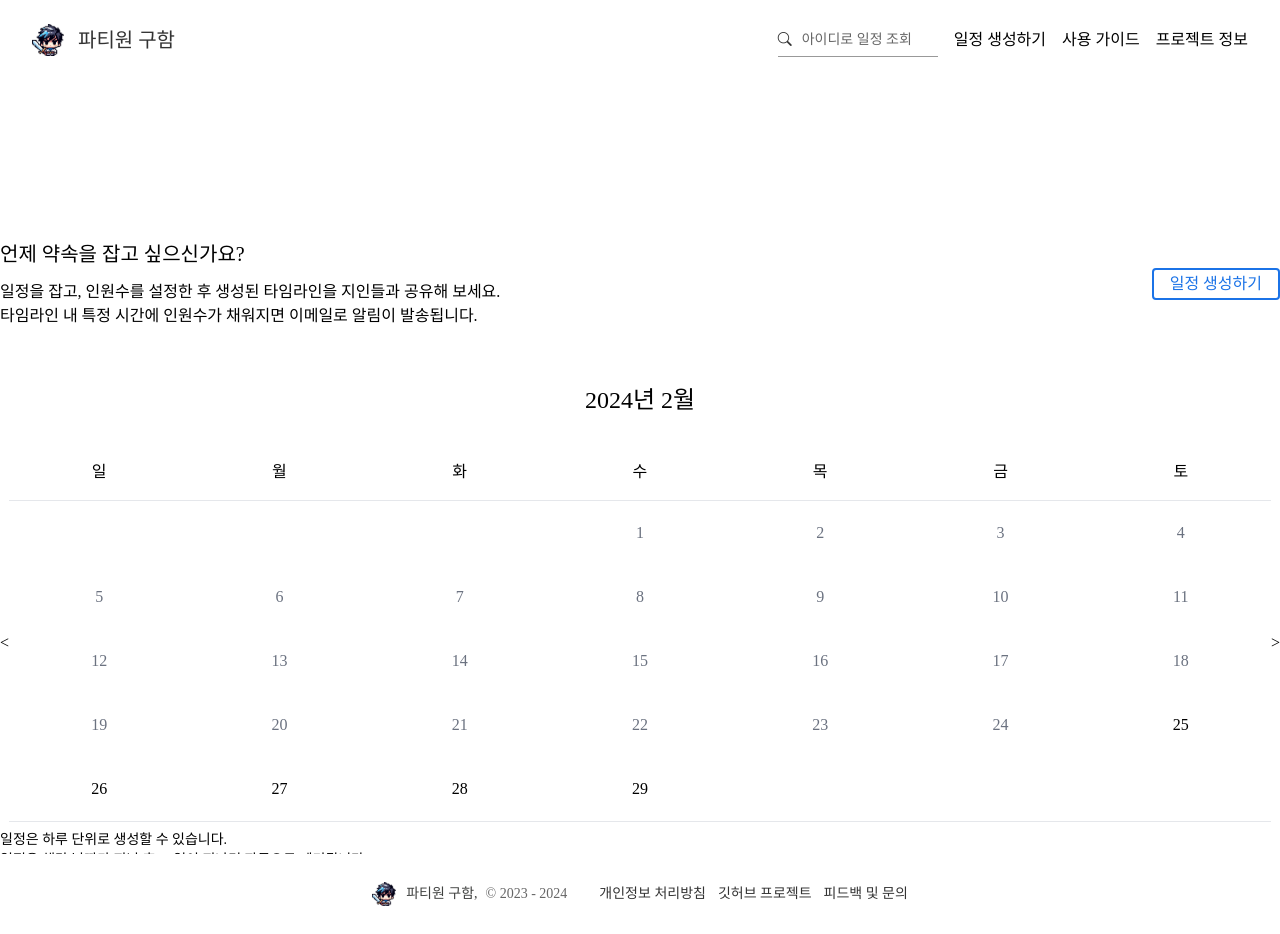
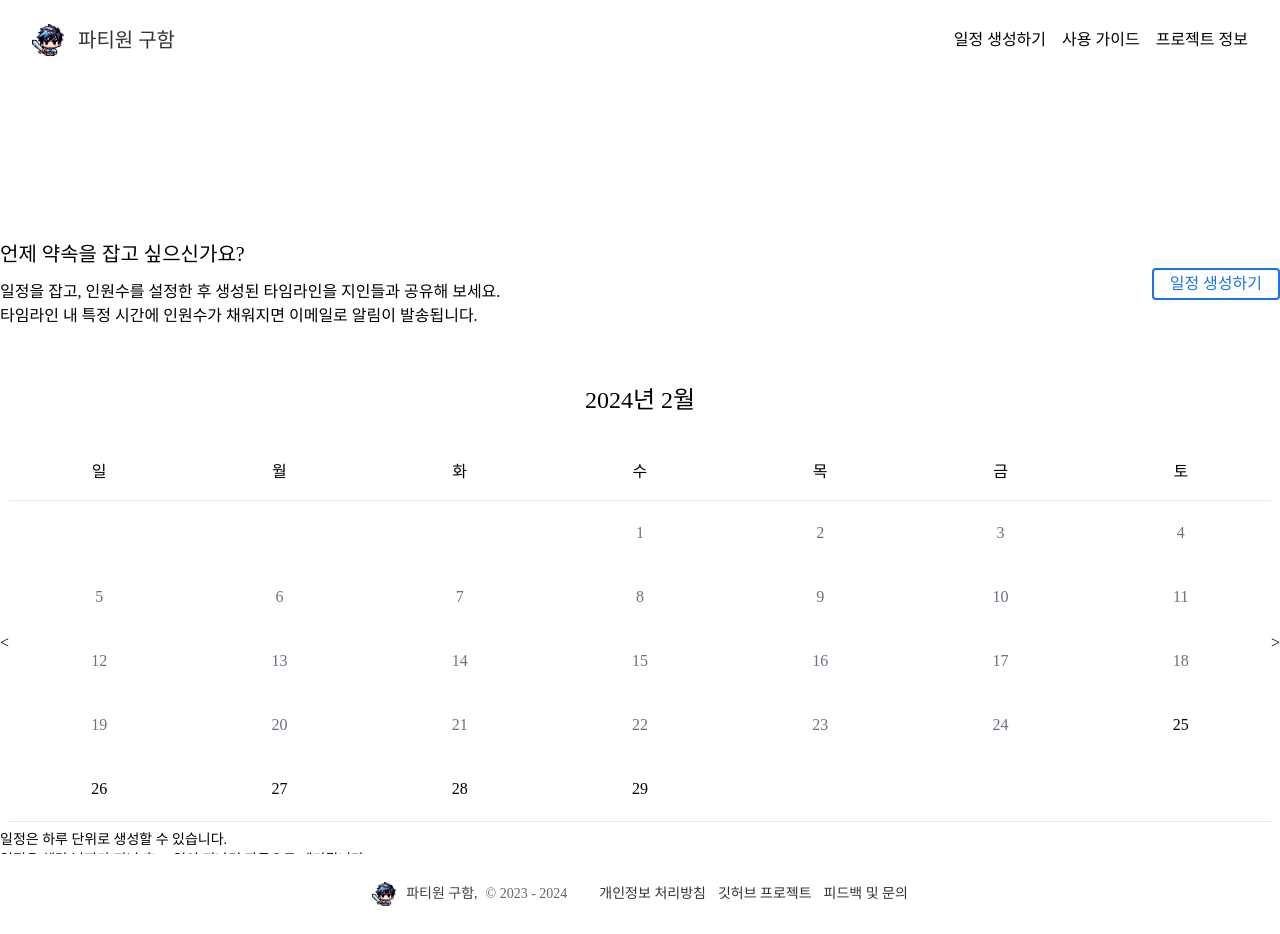
Before and after one commit to taedonn/partywonguham, a Nuxt app: page / in a window 1280 px wide. Built offline with nearby package versions, Linux system fonts and the light colour scheme; a web font is replaced by a local one.

Commit message:
Update layout

```diff
--- a/components/Header.vue
+++ b/components/Header.vue
@@ -8,13 +8,6 @@
                 </h1>
             </div>
             <ul class="flex items-center gap-4">
-                <li class="w-40 text-sm font-light">
-                    <Input
-                        placeHolder="아이디로 일정 조회"
-                        id="search-id"
-                        icon="bi bi-search"
-                    />
-                </li>
                 <li class="text-base"><NuxtLink to='/' class="lg:hover:text-blue-1 lg:duration-100">일정 생성하기</NuxtLink></li>
                 <li class="text-base"><NuxtLink to='/' class="lg:hover:text-blue-1 lg:duration-100">사용 가이드</NuxtLink></li>
                 <li class="text-base"><NuxtLink to='/' class="lg:hover:text-blue-1 lg:duration-100">프로젝트 정보</NuxtLink></li>
--- a/components/TimelineView.vue
+++ b/components/TimelineView.vue
@@ -19,7 +19,7 @@
                         class="w-full h-[calc(100%+1px)] group-first:h-full absolute z-10 bottom-0 group-hover:bg-blue-1 opacity-20 cursor-pointer duration-100"
                     ></div>
                     <div class="group-last:hidden w-full h-px absolute bottom-0 bg-gray-9"></div>
-                    <i v-if="checked.checked.length === capacity" class="fa-solid fa-star absolute z-20 left-2 top-1/2 -translate-y-1/2 text-xs text-yellow-f"></i>
+                    <i v-if="checked.checked.length >= capacity" class="fa-solid fa-star absolute z-20 left-2 top-1/2 -translate-y-1/2 text-xs text-yellow-f"></i>
                 </div>
             </div>
         </div>
@@ -30,7 +30,7 @@
                         v-bind:style="`opacity: ${idx / (capacity + 1)}`"
                         v-bind:class="`w-4 h-4 rounded-full flex justify-center items-center bg-blue-1`"
                     >
-                        <i v-if="idx === capacity" class="fa-solid fa-star text-[0.625rem] text-yellow-f"></i>
+                        <i v-if="idx >= capacity" class="fa-solid fa-star text-[0.625rem] text-yellow-f"></i>
                     </div>
                     <div class="w-8 font-light text-xs text-black-3">{{ idx + "명" }}</div>
                 </div>
--- a/components/Toast.vue
+++ b/components/Toast.vue
@@ -1,7 +1,7 @@
 <template>
     <Teleport to="body">
         <Transition name="toast">
-            <div v-if="toastStore.toasts.length" class="w-full fixed z-20 bottom-5 flex justify-center">
+            <div v-if="toastStore.toasts.length" class="w-full fixed z-50 bottom-5 flex justify-center">
                 <TransitionGroup name="toast" tag="ul" class="flex flex-col gap-2.5 duration-400">
                     <li
                         v-for="toast in toastStore.toasts"
```
